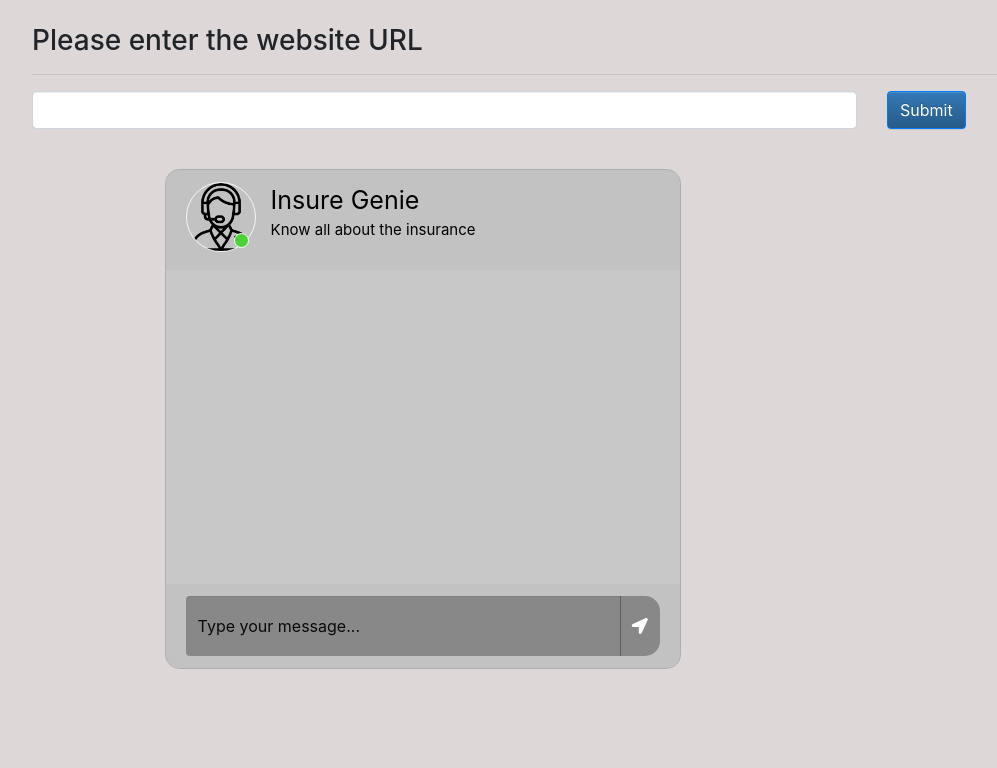
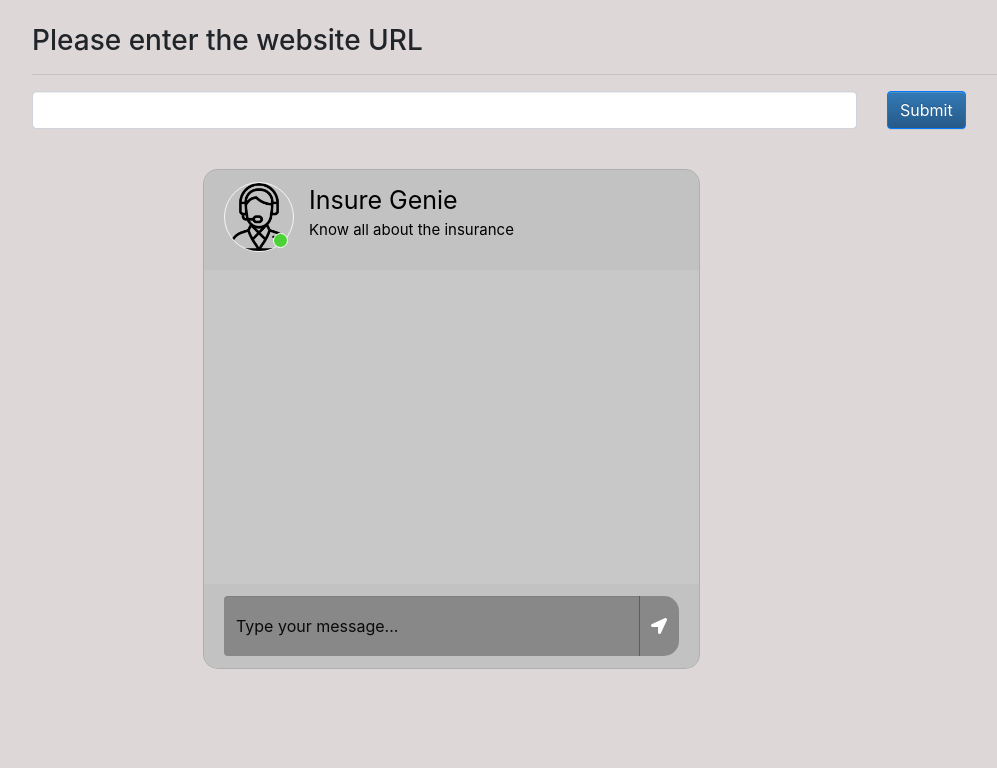
Before and after one commit to santoshbt/ChatBot, a Flask app: page / in a window 1280 px wide. Shown: the top 768 px of the page, without its empty margins (53-1050 px from the left). Run offline with Flask 3, Linux system fonts and the light colour scheme; some libraries are stand-ins or nearby versions.

Commit message:
style fix

```diff
--- a/static/style.css
+++ b/static/style.css
@@ -6,7 +6,7 @@ body,html{
 }
 
 .chatbox{
-	margin-left: 17%;
+	margin-left: 20%;
 }
 
 .chat{
```
